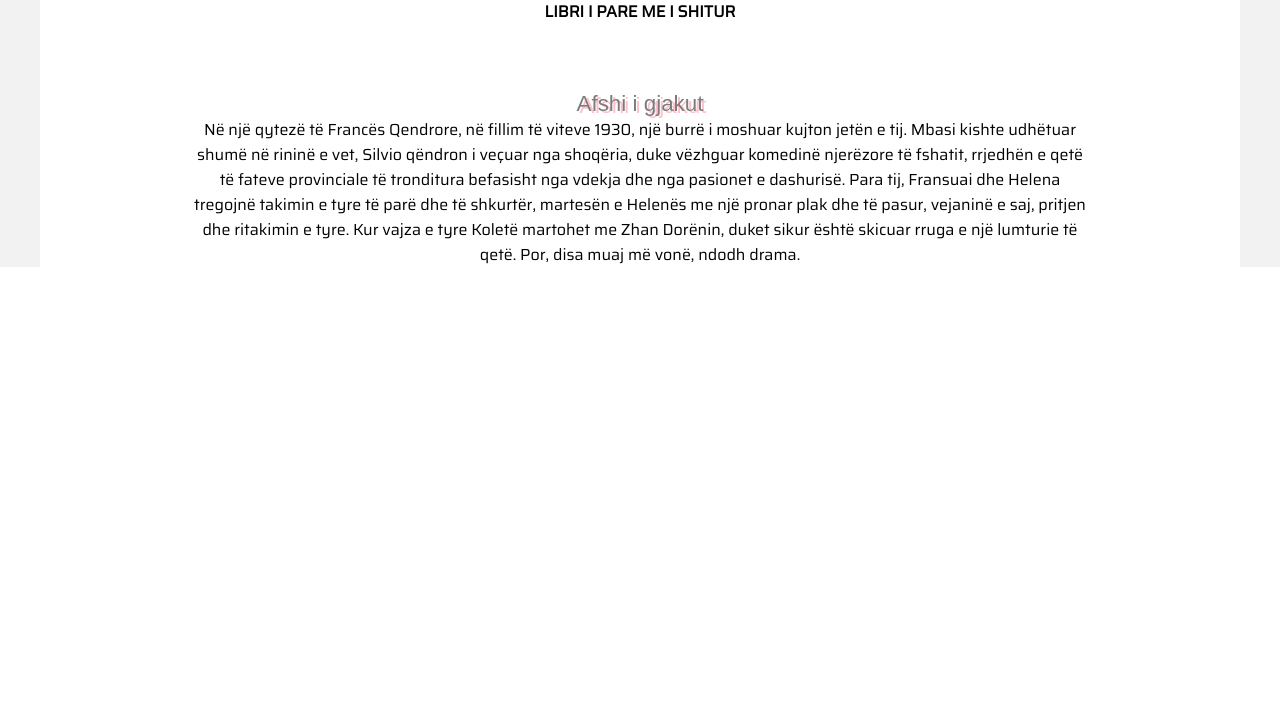
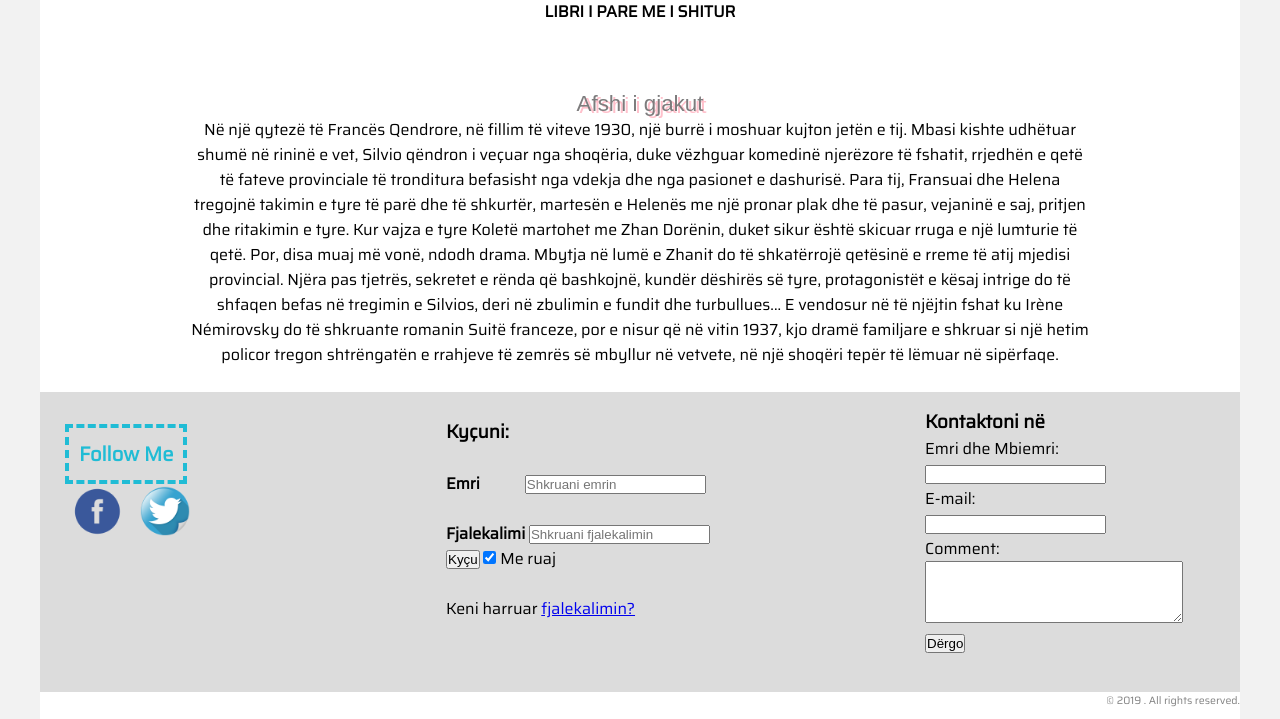
Before and after one commit to MigenaLikaj/PHP19_Gr37, a PHP site: page /libri1.php in a window 1280 px wide. Shown: the part 615-1334 px from the top of the page. Before the commit the page ends 882 px from the top, so only its background shows below. Run offline with PHP 8.4, Linux system fonts and the light colour scheme; some web fonts are replaced.

Commit message:
Update libri1.php

```diff
--- a/projekti/libri1.php
+++ b/projekti/libri1.php
@@ -29,4 +29,16 @@ Para tij, Fransuai dhe Helena tregojnë takimin e tyre të parë dhe të shkurt
  martesën e Helenës me një pronar plak dhe të pasur, vejaninë e saj, pritjen
  dhe ritakimin e tyre. Kur vajza e tyre Koletë martohet me Zhan Dorënin,
  duket sikur është skicuar rruga e një lumturie të qetë. Por, disa muaj më vonë,
- ndodh drama.
+ ndodh drama. Mbytja në lumë e Zhanit do të shkatërrojë qetësinë e rreme të atij mjedisi provincial.
+ Njëra pas tjetrës, sekretet e rënda që bashkojnë, kundër dëshirës së tyre, protagonistët e kësaj
+ intrige do të shfaqen befas në tregimin e Silvios, deri në zbulimin e fundit dhe turbullues...
+E vendosur në të njëjtin fshat ku Irène Némirovsky do të shkruante romanin Suitë franceze,
+ por e nisur që në vitin 1937, kjo dramë familjare e shkruar si një hetim policor tregon
+ shtrëngatën e rrahjeve të zemrës së mbyllur në vetvete, në një shoqëri tepër të lëmuar në sipërfaqe.
+</p>
+</div>
+<br>
+<?php include ('footer.php'); ?>
+
+</body>
+</html>
```
